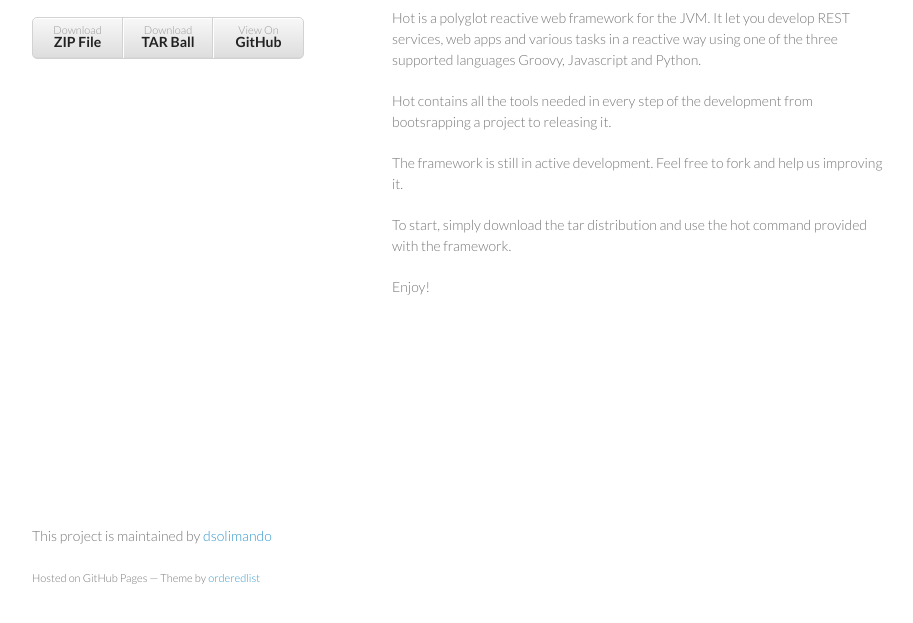
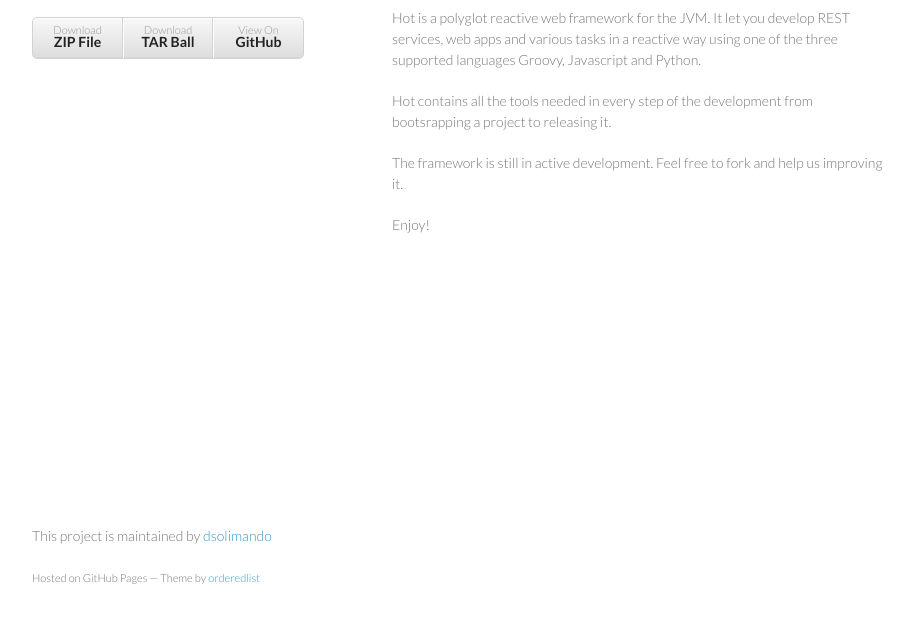
Before and after one commit to dsolimando/Hot, a plain HTML site: page index.html in a window 1280 px wide. Shown: the part 143-766 px from the top of the page, without its empty margins (178-1091 px from the left). Drawn offline with Linux system fonts and the light colour scheme.

Commit message:
Update index.html

```diff
--- a/index.html
+++ b/index.html
@@ -39,8 +39,6 @@
 
 <p>The framework is still in active development. Feel free to fork and help us improving it.</p>
 
-<p>To start, simply download the tar distribution and use the hot command provided with the framework.</p>
-
 <p>Enjoy!</p>
       </section>
       <footer>
```
